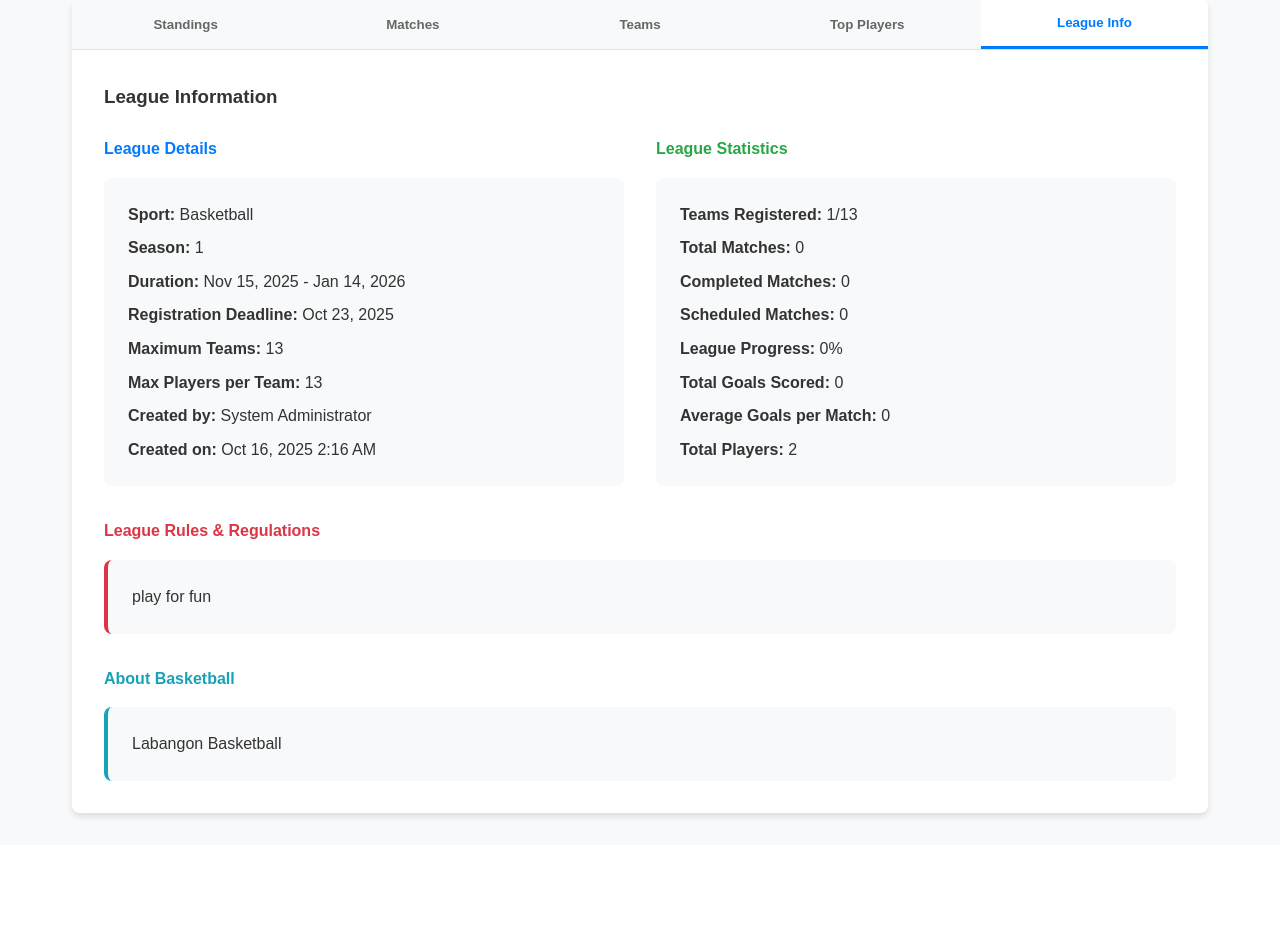
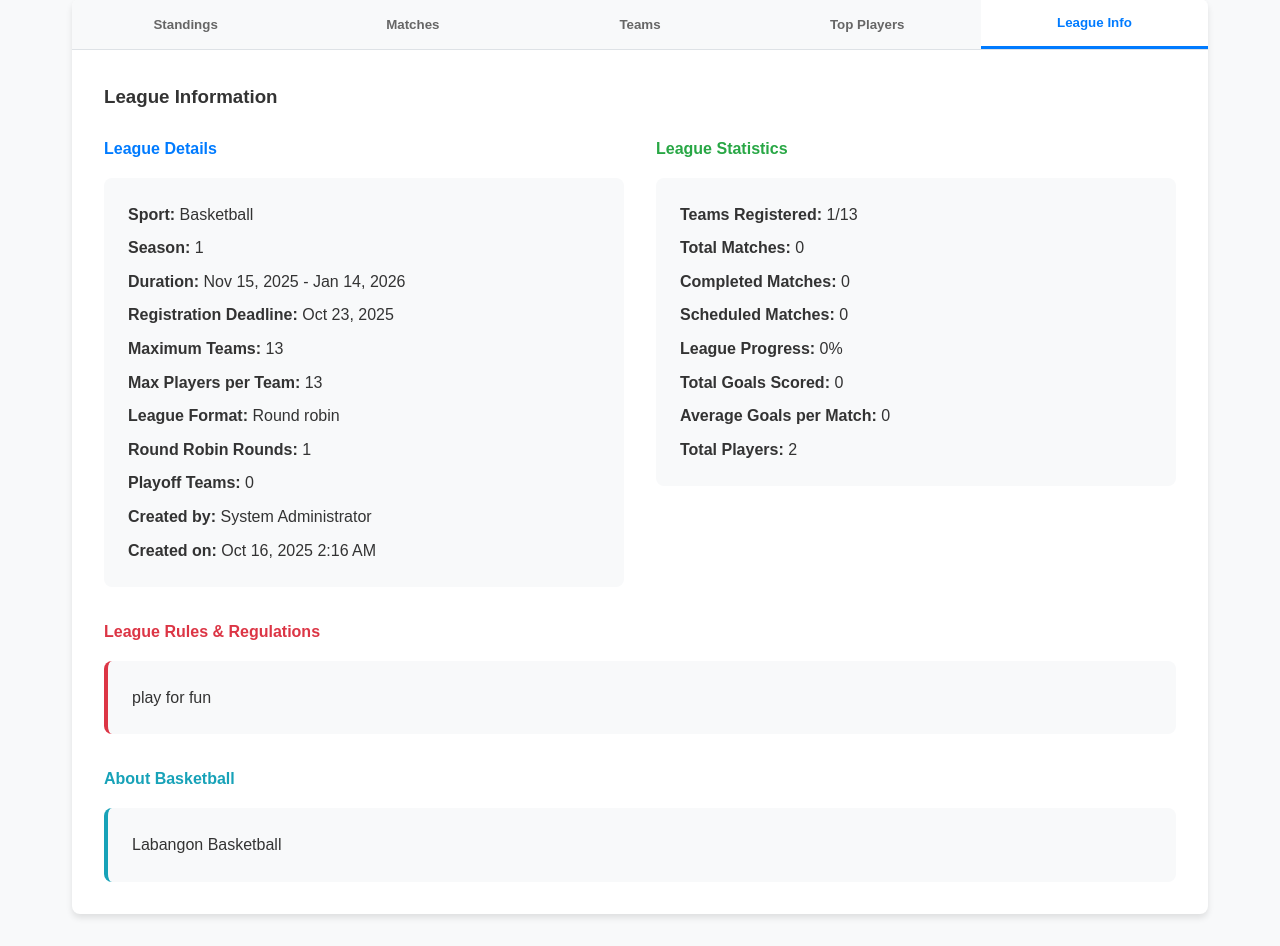
Before and after one commit to DavidKrappenschitz385/esports, a PHP site: page /league/view_league.php?id=24 in a window 1280 px wide, after a click on "League Info". Shown: the part 633-1579 px from the top of the page. Before the commit the page ends 1452 px from the top, so only its background shows below. Run offline with PHP 8.4, Linux system fonts and the light colour scheme; a user stored in the database is signed in; data comes from the database, SQL or seed files in the repository; data that the repository does not hold is empty.

Commit message:
Fix league update persistence and clarify playoff progression
- Update `league/edit_league.php`:
    - Use `bindValue` with explicit `(int)` casting and `PDO::PARAM_INT` for `round_robin_rounds` and `knockout_teams` to prevent update failures.
    - Add error handling to display SQL errors if the update fails.
    - Preserve form input values on error instead of resetting to database values.
- Update `league/view_league.php`:
    - Display current league format settings (Rounds, Playoff Teams) in the "League Information" tab.
    - Improve "Generate Playoffs" button logic to explicitly warn if playoffs are not configured (`knockout_teams == 0`).
    - Add debug information (completed vs expected matches) to the disabled "Generate Playoffs" button to help users troubleshoot why the round robin phase is considered incomplete.

```diff
--- a/sports-fix-record-result-and-sql-error/league/view_league.php
+++ b/sports-fix-record-result-and-sql-error/league/view_league.php
@@ -759,12 +759,18 @@ $can_register = !$user_team && !$pending_request && !$is_full && !$deadline_pass
                         Admin Panel
                     </a>
                     <?php if (($league['status'] == 'active' || $league['status'] == 'completed') && $is_round_robin_done): ?>
-                        <a href="generate_playoffs.php?id=<?php echo $league['id']; ?>" class="btn btn-danger" onclick="return confirm('Generate playoffs? This will create new matches based on current standings.')">
-                            Generate Playoffs
-                        </a>
+                        <?php if (($league['knockout_teams'] ?? 0) > 0): ?>
+                            <a href="generate_playoffs.php?id=<?php echo $league['id']; ?>" class="btn btn-danger" onclick="return confirm('Generate playoffs? This will create new matches based on current standings.')">
+                                Generate Playoffs
+                            </a>
+                        <?php else: ?>
+                            <button class="btn btn-secondary" disabled title="No playoffs configured. Go to Edit League to enable playoffs.">
+                                Generate Playoffs (Not Configured)
+                            </button>
+                        <?php endif; ?>
                     <?php elseif (($league['status'] == 'active' || $league['status'] == 'completed') && !$is_round_robin_done): ?>
-                        <button class="btn btn-secondary" disabled title="Complete all round robin matches first">
-                            Generate Playoffs (Round Robin Incomplete)
+                        <button class="btn btn-secondary" disabled title="Complete all round robin matches first (<?php echo $completed_rr_matches; ?>/<?php echo $total_expected_rr_matches; ?> matches)">
+                            Generate Playoffs (Round Robin Incomplete: <?php echo $completed_rr_matches; ?>/<?php echo $total_expected_rr_matches; ?>)
                         </button>
                     <?php endif; ?>
                 <?php endif; ?>
@@ -1084,6 +1090,9 @@ $can_register = !$user_team && !$pending_request && !$is_full && !$deadline_pass
                             <p style="margin-bottom: 0.5rem;"><strong>Registration Deadline:</strong> <?php echo date('M j, Y', strtotime($league['registration_deadline'])); ?></p>
                             <p style="margin-bottom: 0.5rem;"><strong>Maximum Teams:</strong> <?php echo $league['max_teams']; ?></p>
                             <p style="margin-bottom: 0.5rem;"><strong>Max Players per Team:</strong> <?php echo $league['max_players_per_team']; ?></p>
+                            <p style="margin-bottom: 0.5rem;"><strong>League Format:</strong> <?php echo ucfirst(str_replace('_', ' ', $league['league_type'] ?? 'round_robin')); ?></p>
+                            <p style="margin-bottom: 0.5rem;"><strong>Round Robin Rounds:</strong> <?php echo $league['round_robin_rounds'] ?? 1; ?></p>
+                            <p style="margin-bottom: 0.5rem;"><strong>Playoff Teams:</strong> <?php echo $league['knockout_teams'] ?? 0; ?></p>
                             <p style="margin-bottom: 0.5rem;"><strong>Created by:</strong> <?php echo htmlspecialchars($league['creator_first'] . ' ' . $league['creator_last']); ?></p>
                             <p><strong>Created on:</strong> <?php echo date('M j, Y g:i A', strtotime($league['created_at'])); ?></p>
                         </div>
```
Also changed, not shown: sports-fix-record-result-and-sql-error/league/edit_league.php (+19 -3 lines).
